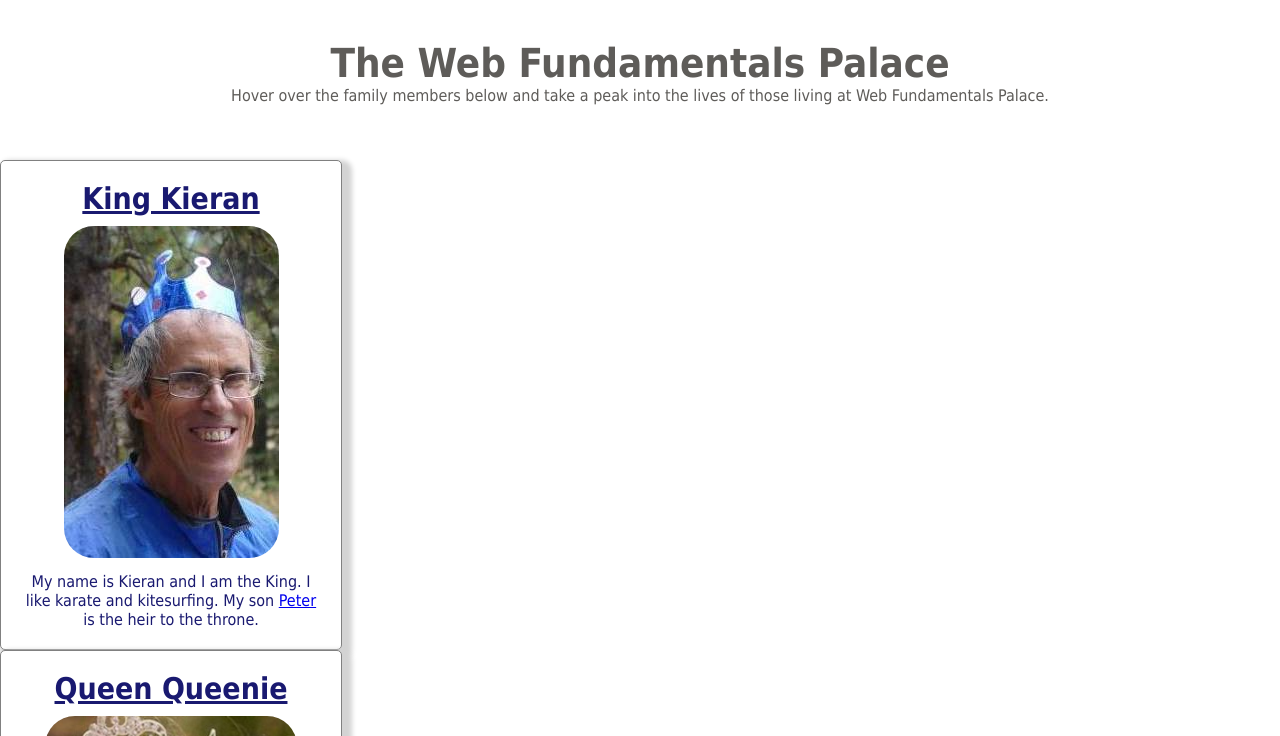
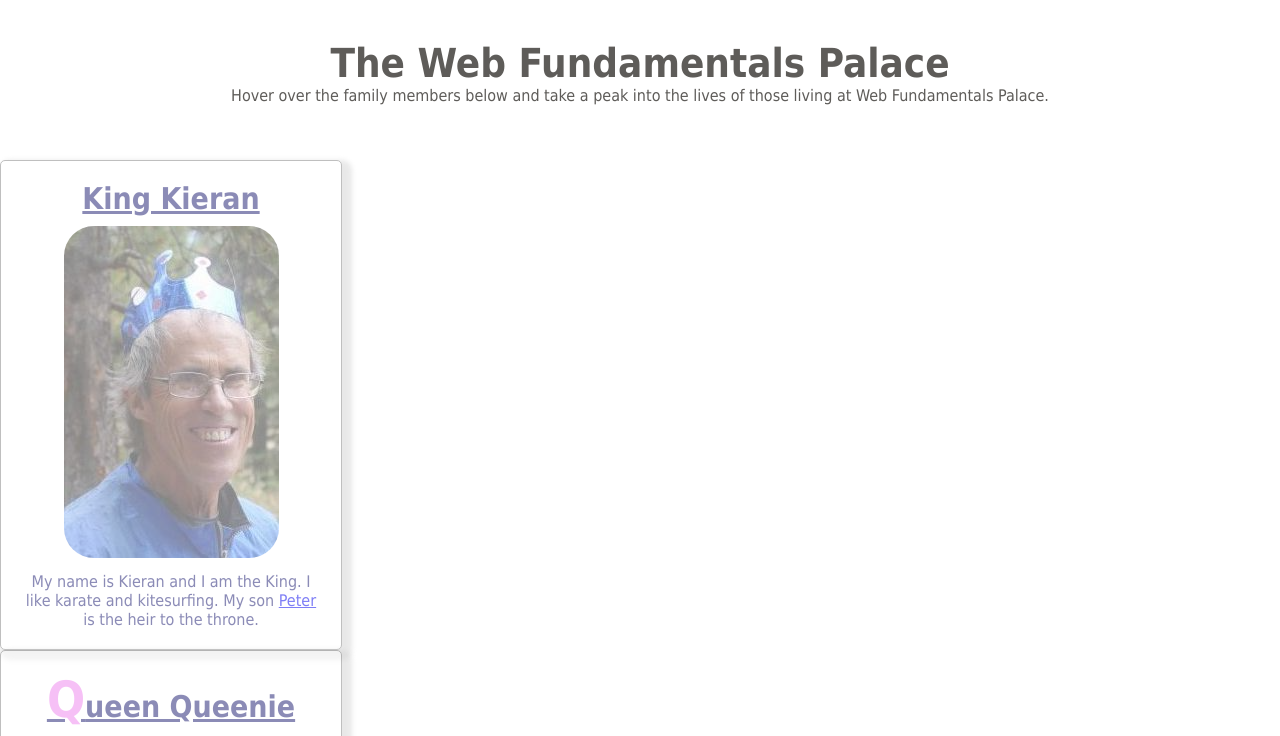
Before and after one commit to Nathan-Beers/nology-coursework, a plain HTML site: page 02-web-fundamentals/index.html in a window 1280 px wide. Shown: the top 736 px of the page. Drawn offline with Linux system fonts and the light colour scheme.

Commit message:
Added Pseudo styles -Opacity transition on hover for div elements -Color change for li elements

```diff
--- a/02-web-fundamentals/style.css
+++ b/02-web-fundamentals/style.css
@@ -2,6 +2,11 @@
     margin: 0;
     padding: 0;
     font-family: Tahoma, Verdana, sans-serif;
+}
+
+*::selection {
+    color: white;
+    background-color: #1182eb;
 }
 
 body {
@@ -21,6 +26,11 @@ header h1 {
     font-size: 40px;
 }
 
+h3::first-letter {
+    color: violet;
+    font-size: 50px;
+}
+
 .card {
     width: 300px;
     height: auto;
@@ -31,6 +41,13 @@ header h1 {
     background-color: white;
     color: midnightblue;
     box-shadow: 5px 5px 5px 5px lightgray;
+    opacity: 0.5;
+    transition: opacity 0.3s ease;
+}
+
+.card:hover {
+    opacity: 1;
+
 }
 
 .card img {
@@ -48,6 +65,11 @@ h2, h3, h4, h5, h6 {
     list-style-type: none;
 }
 
+
+li:hover {
+    color: #1182eb;
+}
+
 span {
     font-size: 1.5em;
     color: #b48ce0;
```
